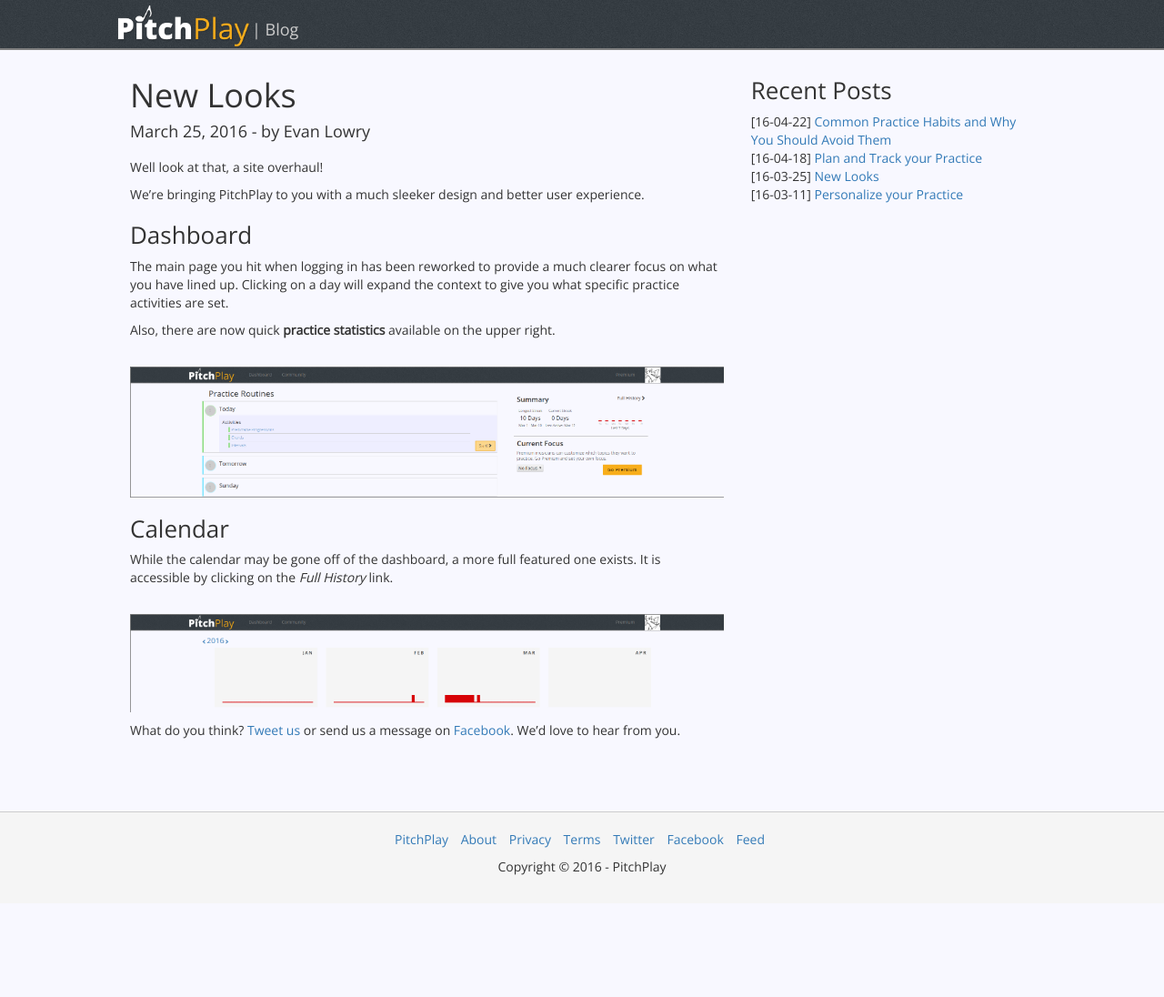
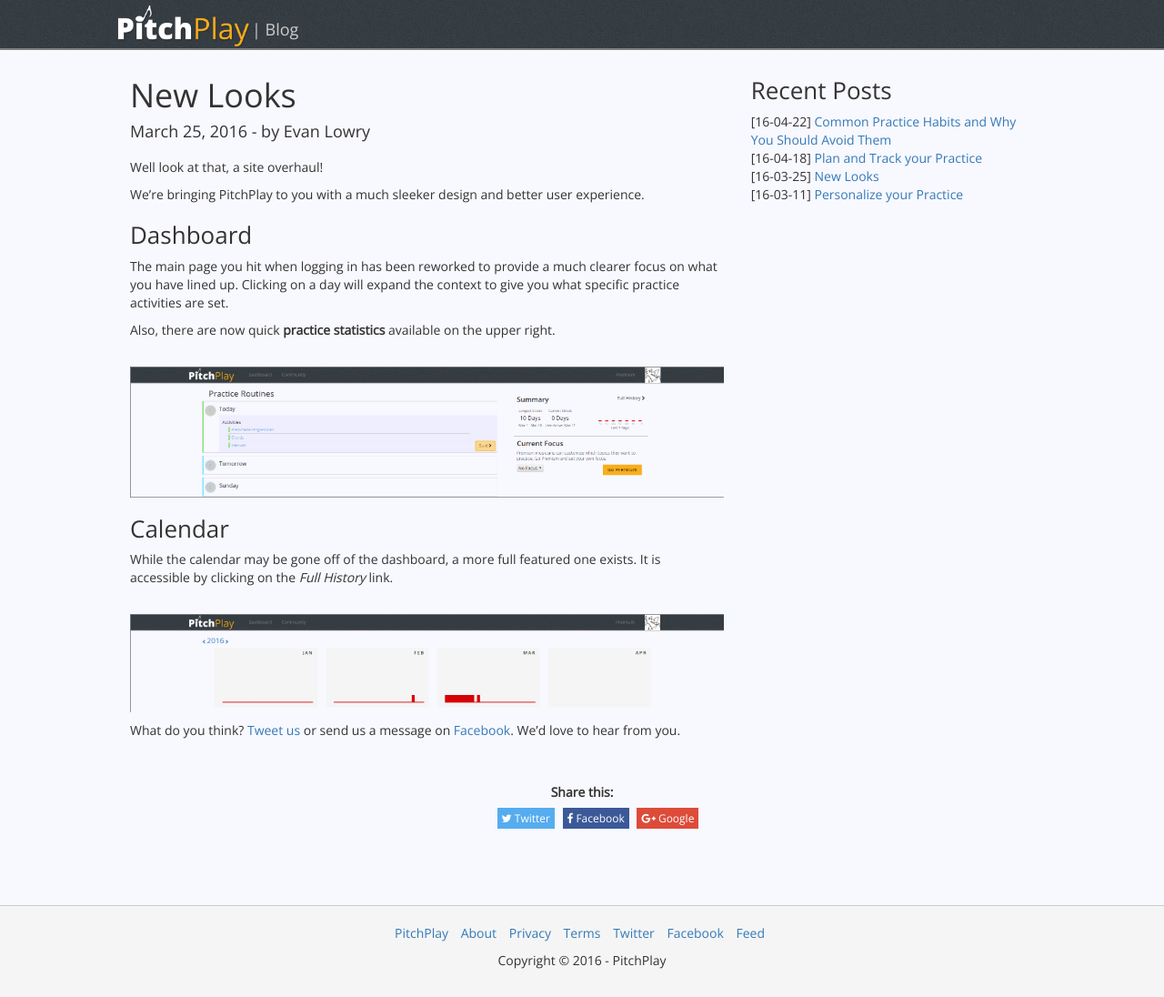
Before and after one commit to pitchplay/blog-content, a Jekyll site: the page built from _posts/2016-03-25-New-Looks.md, in a window 1280 px wide. Shown: the whole page at 91% size. Built offline with Jekyll 4.4.1, drawn with Linux system fonts in a browser that asks for light colours; nearby versions of some CDN libraries; a script that is not in the unit is left out; before the commit the page ends 993 px from its top, so only the background shows below that.

Commit message:
Add initial social icons

```diff
--- a/_includes/head.html
+++ b/_includes/head.html
@@ -9,6 +9,7 @@
   <title>{{ site.title }} {% if page.title %}| {{ page.title }}{% endif %}</title>
 
   <link rel="stylesheet" href="//maxcdn.bootstrapcdn.com/bootstrap/3.2.0/css/bootstrap.min.css">
+  <link rel="stylesheet" href="//maxcdn.bootstrapcdn.com/font-awesome/4.6.1/css/font-awesome.min.css">
   <link rel="stylesheet" href="/assets/css/style.css">
   <link rel="icon" type="image/png" href="/assets/img/favicon.png">
   <!--[if lt IE 9]>
--- /dev/null
+++ b/_includes/social.html
@@ -0,0 +1,16 @@
+<div class='social'>
+  <h1>Share this:</h1>
+  <ul>
+    <li class="social-twitter">
+      <a href="https://twitter.com/intent/tweet?text={{ page.title }}&url={{ site.url }}{{ page.url }}&via={{ site.twitter_username }}&related={{ site.twitter.username }}" rel="nofollow" target="_blank" title="Share on Twitter"><i class='fa fa-twitter'></i>Twitter</a>
+    </li>
+
+    <li class="social-facebook">
+      <a href="https://facebook.com/sharer.php?u={{ site.url }}{{ page.url }}" rel="nofollow" target="_blank" title="Share on Facebook"><i class='fa fa-facebook'></i>Facebook</a>
+    </li>
+
+    <li class="social-google">
+      <a href="https://plus.google.com/share?url={{ site.url }}{{ page.url }}" rel="nofollow" target="_blank" title="Share on Google+"><i class='fa fa-google-plus'></i>Google</a>
+    </li>
+  </ul>
+</div>
--- a/_layouts/post.html
+++ b/_layouts/post.html
@@ -33,6 +33,10 @@
   </section>
 
   <section class="container">
+    {% include social.html %}
+  </section>
+
+  <section class="container">
     {% include comments.html %}
   </section>
 
--- a/assets/css/style.css
+++ b/assets/css/style.css
@@ -123,3 +123,53 @@
   background-color:#EAEAEA;
   color:#000;
 }
+
+.social {
+  text-align: center;
+}
+
+.social h1 {
+  font-weight: 700;
+  font-size: 14px;
+}
+
+.social ul {
+  list-style: none;
+}
+
+.social li {
+  display: inline-block;
+  margin: 0 5px 5px 0;
+}
+
+.social li a {
+  color: white;
+  font-size: 12px;
+  transition: all 300ms linear;
+  padding: 1px 5px 8px 0;
+  line-height: 23px;
+}
+
+.social li a .fa {
+  padding: 0 3px 0 5px;
+}
+
+.social li:hover {
+  opacity: .9;
+}
+.social li a:hover {
+  text-decoration: none;
+}
+
+.social-facebook {
+  background: #3b5998;
+  border-color: rgba(0, 0, 0, .2);
+}
+.social-google {
+  background: #dd4b39;
+  border-color: rgba(0, 0, 0, .2);
+}
+.social-twitter {
+  background: #55acee;
+  border-color: rgba(0, 0, 0, .2);
+}
```
